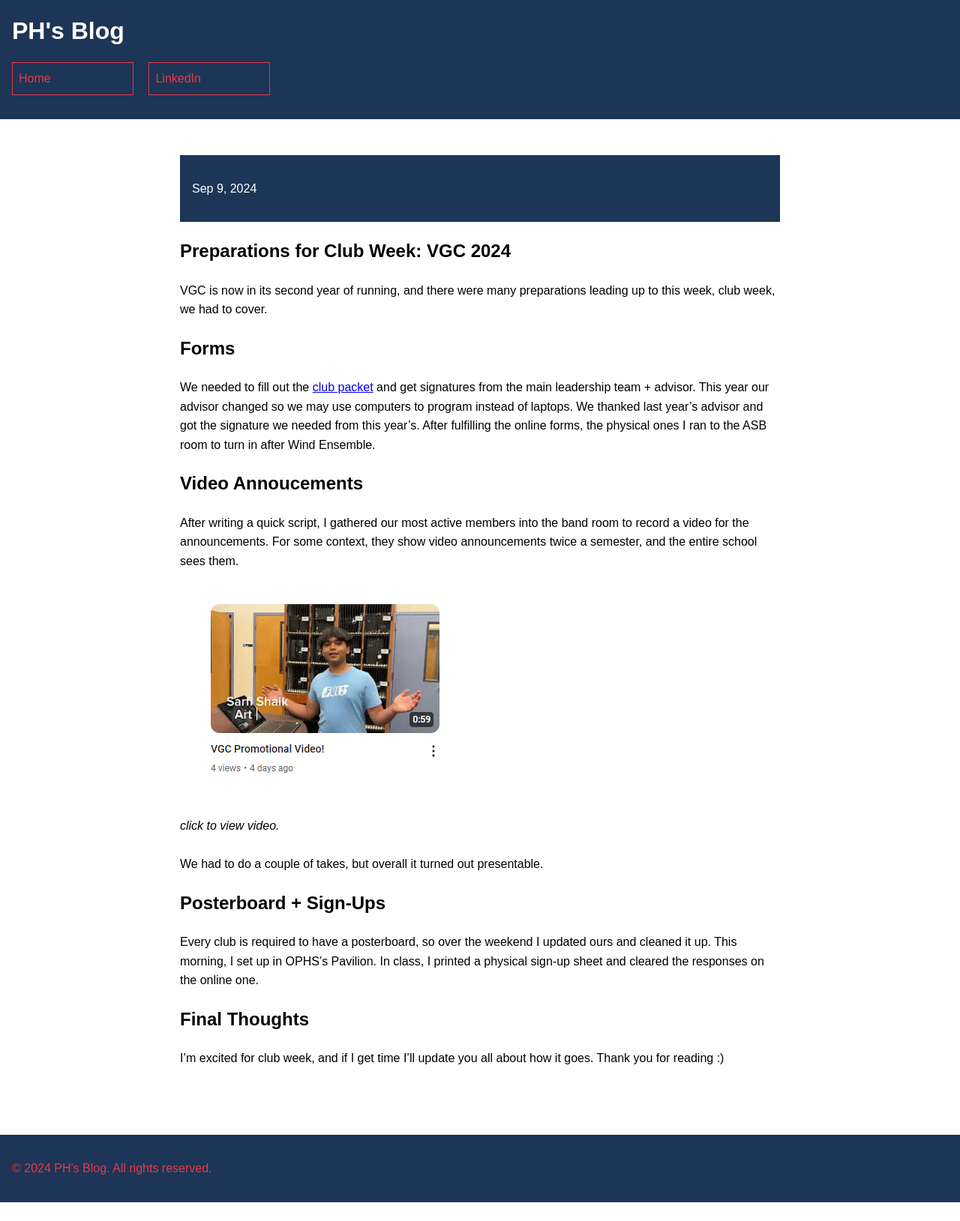
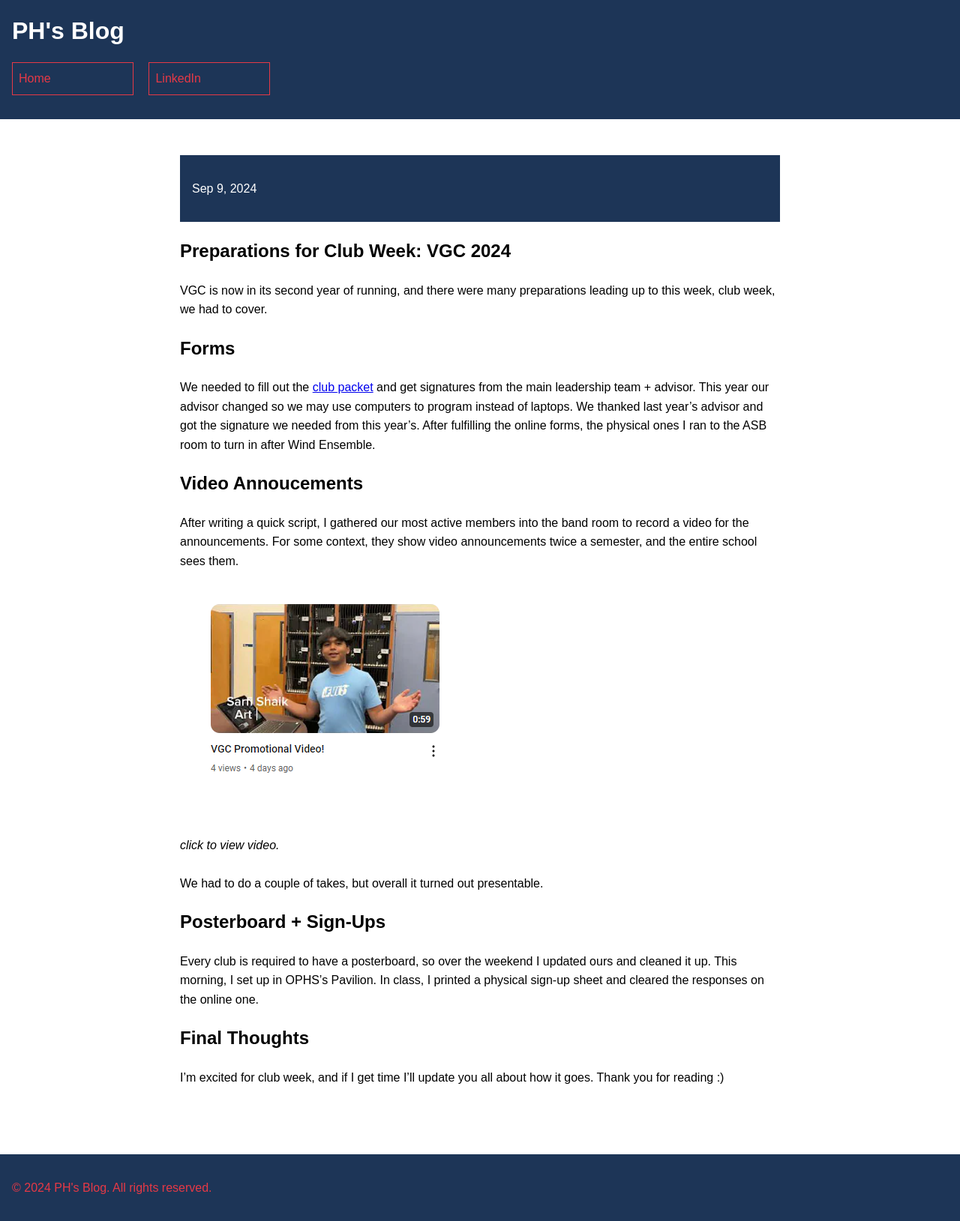
Before and after one commit to CaptainSapphire/PH-s-Blog, a Jekyll site: the page built from _posts/2024-09-09-Club-week.md, in a window 1280 px wide. Shown: the whole page at 75% size. Built offline with Jekyll 4.4.1, drawn with Linux system fonts in a browser that asks for light colours; before the commit the page ends 1604 px from its top, so only the background shows below that.

Commit message:
Update 2024-09-09-Club-week.md

```diff
--- a/_posts/2024-09-09-Club-week.md
+++ b/_posts/2024-09-09-Club-week.md
@@ -15,7 +15,7 @@ We thanked last year's advisor and got the signature we needed from this year's.
 After writing a quick script, I gathered our most active members into the band room to record a video for the announcements. For some context, they show video announcements twice a semester, and the entire school sees them.
 <br><br>
 [![YouTube thumbnail](https://github.com/CaptainSapphire/PH-s-Blog/blob/main/assets/September%202024/Screenshot%202024-09-09%20091550.png?raw=true)](https://www.youtube.com/watch?v=rzNJrG0PhQY)
-<br><bR>
+<br><br><br>
 *click to view video.*
 <br><br>
 We had to do a couple of takes, but overall it turned out presentable.
```
